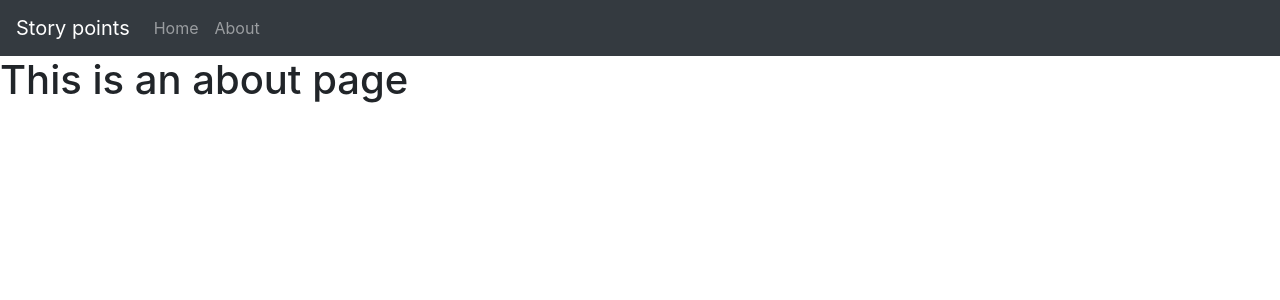
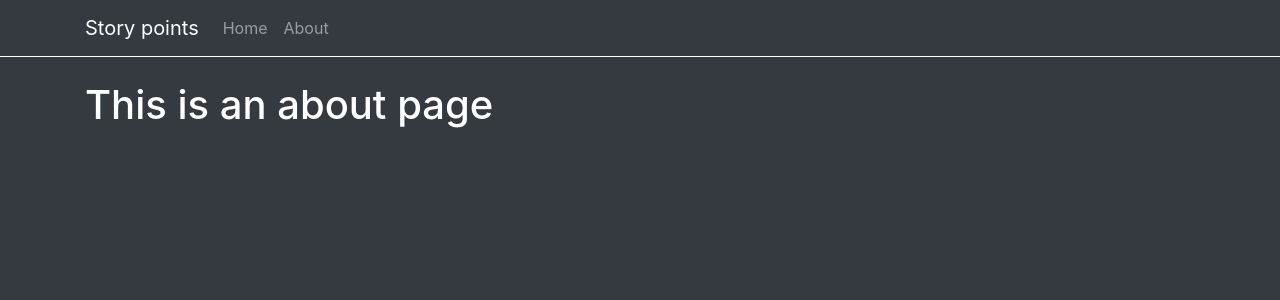
Before and after one commit to didaquis/story-points, a Vue app: page /about in a window 1280 px wide. Shown: the top 300 px of the page. Built offline with nearby package versions, Linux system fonts and the light colour scheme.

Commit message:
Added dark background

```diff
--- a/src/App.vue
+++ b/src/App.vue
@@ -1,7 +1,11 @@
 <template>
-  <div>
-    <NavBar />
-    <router-view/>
+  <div class="bg-dark bg-dark h-100 min-vh-100">
+	<header>
+		<NavBar />
+	</header>
+	<main role="main" class="container">
+		<router-view/>
+	</main>
   </div>
 </template>
 
--- a/src/components/HelloWorld.vue
+++ b/src/components/HelloWorld.vue
@@ -1,6 +1,7 @@
 <template>
-	<div class="hello">
-		<h1>{{ msg }}</h1>
+	<div>
+		<h1 class="text-white">{{ msg }}</h1>
+		<h1 class="text-white-50">{{ msg }}</h1>
 	</div>
 </template>
 
@@ -12,8 +13,3 @@ export default {
 	}
 }
 </script>
-
-<!-- Add "scoped" attribute to limit CSS to this component only -->
-<style scoped>
-
-</style>
--- a/src/components/NavBar.vue
+++ b/src/components/NavBar.vue
@@ -1,5 +1,6 @@
 <template>
-	<nav class="navbar navbar-expand-lg navbar-dark bg-dark">
+	<nav class="navbar navbar-expand-lg navbar-dark bg-dark mb-4 border-bottom border-white">
+		<div class="container">
 			<router-link class="navbar-brand" to="/">Story points</router-link>
 			<button class="navbar-toggler" type="button" data-toggle="collapse" data-target="#navbarNav" aria-controls="navbarNav" aria-expanded="false" aria-label="Toggle navigation">
 				<span class="navbar-toggler-icon"></span>
@@ -14,5 +15,6 @@
 					</li>
 				</ul>
 			</div>
+		</div>
 	</nav>
 </template>
--- a/src/views/About.vue
+++ b/src/views/About.vue
@@ -1,5 +1,5 @@
 <template>
-	<div class="about">
-		<h1>This is an about page</h1>
+	<div>
+		<h1 class="text-white">This is an about page</h1>
 	</div>
 </template>
--- a/src/views/Home.vue
+++ b/src/views/Home.vue
@@ -1,5 +1,5 @@
 <template>
-	<div class="home">
+	<div>
 		<HelloWorld msg="Welcome to Your Vue.js App"/>
 	</div>
 </template>
```
Lines whose indentation alone changed are shown as unchanged.
